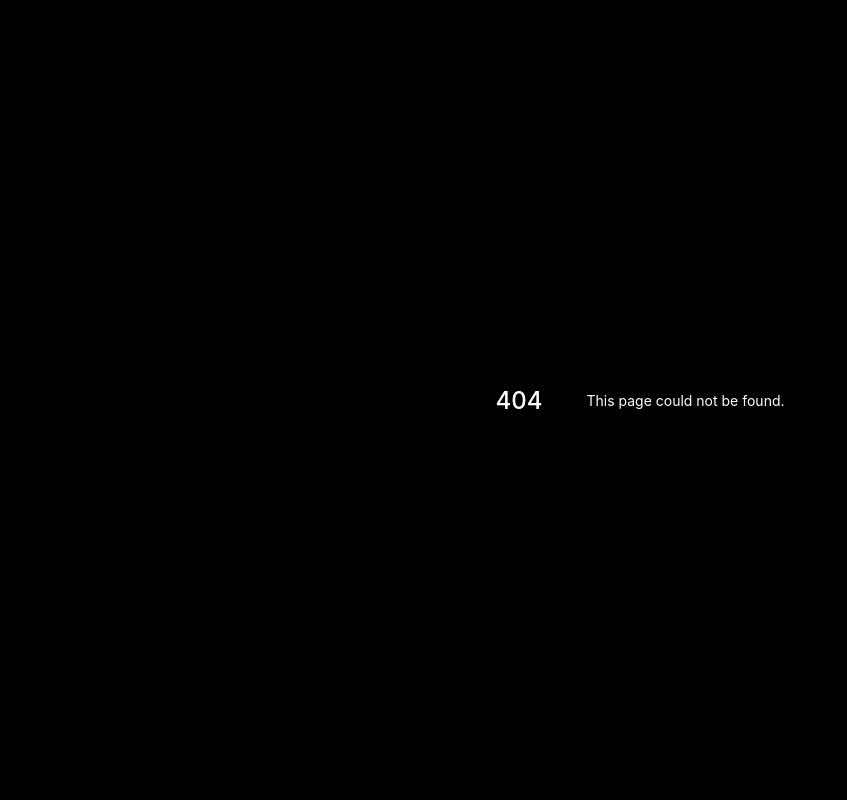
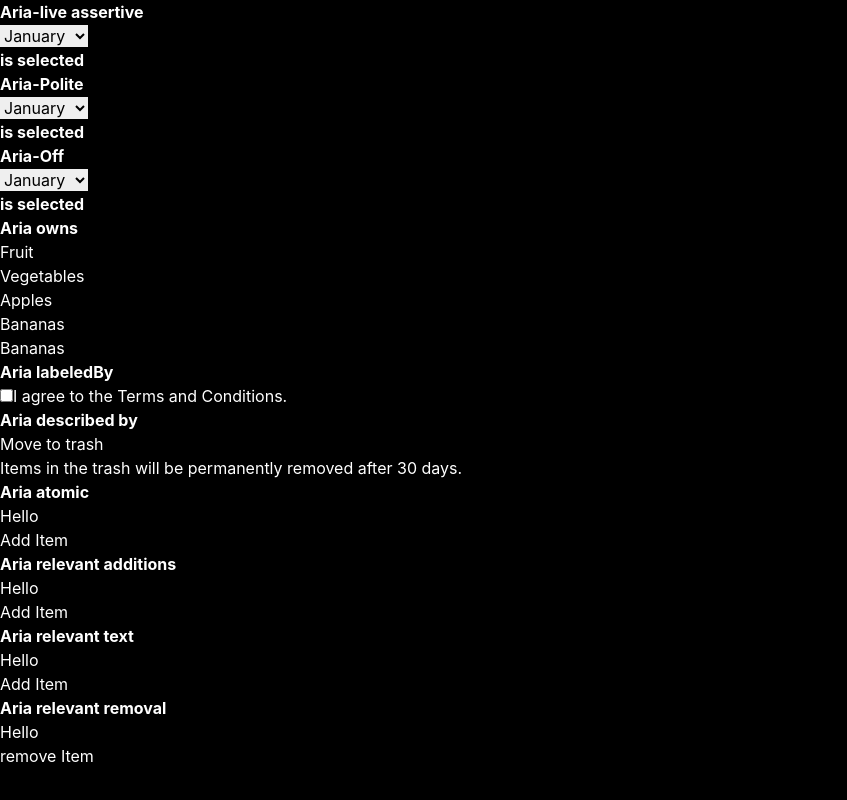
Before and after one commit to INOCcent-afk/twitter-clone-FE, a Next.js app: page /practice in a window 1280 px wide. Before the commit this address had no page. Shown: the whole page, without its empty margins (0-847 px from the left). Built offline with nearby package versions, Linux system fonts and the light colour scheme.

Commit message:
accesibility practice

```diff
--- a/src/modules/home-page/HomePage.tsx
+++ b/src/modules/home-page/HomePage.tsx
@@ -76,58 +76,6 @@ export const HomePage: NextPage = () => {
                 author={tweet.attributes.user.data.attributes.username}
               />
             ))}
-          {sortTweets &&
-            sortTweets.map((tweet) => (
-              <Tweet
-                key={tweet.id}
-                text={tweet.attributes.text}
-                id={tweet.attributes.user.data.id}
-                createdAt={tweet.attributes.createdAt}
-                likes={tweet.attributes.likes.data.length}
-                comments={tweet.attributes.comments.data.length}
-                reshare={tweet.attributes.reshare.data.length}
-                author={tweet.attributes.user.data.attributes.username}
-              />
-            ))}
-          {sortTweets &&
-            sortTweets.map((tweet) => (
-              <Tweet
-                key={tweet.id}
-                text={tweet.attributes.text}
-                id={tweet.attributes.user.data.id}
-                createdAt={tweet.attributes.createdAt}
-                likes={tweet.attributes.likes.data.length}
-                comments={tweet.attributes.comments.data.length}
-                reshare={tweet.attributes.reshare.data.length}
-                author={tweet.attributes.user.data.attributes.username}
-              />
-            ))}
-          {sortTweets &&
-            sortTweets.map((tweet) => (
-              <Tweet
-                key={tweet.id}
-                text={tweet.attributes.text}
-                id={tweet.attributes.user.data.id}
-                createdAt={tweet.attributes.createdAt}
-                likes={tweet.attributes.likes.data.length}
-                comments={tweet.attributes.comments.data.length}
-                reshare={tweet.attributes.reshare.data.length}
-                author={tweet.attributes.user.data.attributes.username}
-              />
-            ))}
-          {sortTweets &&
-            sortTweets.map((tweet) => (
-              <Tweet
-                key={tweet.id}
-                text={tweet.attributes.text}
-                id={tweet.attributes.user.data.id}
-                createdAt={tweet.attributes.createdAt}
-                likes={tweet.attributes.likes.data.length}
-                comments={tweet.attributes.comments.data.length}
-                reshare={tweet.attributes.reshare.data.length}
-                author={tweet.attributes.user.data.attributes.username}
-              />
-            ))}
           {feedsData && !isFeedsDataLoading && !feedsData.data.data.length ? (
             <div className="my-5">
               <NoDataMessage heading={`"No Tweets yet!"`}>
--- /dev/null
+++ b/src/pages/practice.tsx
@@ -0,0 +1,162 @@
+import React, { FC, useState } from "react";
+
+const Practice: FC = () => {
+  const [monthValue1, setMonthValue1] = useState<string>("");
+  const [monthValue2, setMonthValue2] = useState<string>("");
+  const [monthValue3, setMonthValue3] = useState<string>("");
+
+  const [atomic, setAtomic] = useState(false);
+  const [addition, setAddition] = useState(false);
+  const [text, setText] = useState(false);
+  const [removal, setRemoval] = useState(false);
+
+  return (
+    <>
+      <div>
+        <h1>Aria-live assertive</h1>
+        <select
+          name="months"
+          id=""
+          onChange={(e) => setMonthValue1(e.currentTarget.value)}
+          className="text-black"
+          aria-controls="planetInfo"
+        >
+          <option value="january" className="text-black">
+            January
+          </option>
+          <option value="february" className="text-black">
+            February
+          </option>
+          <option value="march" className="text-black">
+            March
+          </option>
+        </select>
+
+        <section id="planetInfo">
+          <h1 aria-live="assertive">{monthValue1} is selected</h1>
+        </section>
+      </div>
+      <div>
+        <h1>Aria-Polite</h1>
+        <select
+          name="months"
+          id=""
+          onChange={(e) => setMonthValue2(e.currentTarget.value)}
+          className="text-black"
+          aria-controls="planetInfo"
+        >
+          <option value="january" className="text-black">
+            January
+          </option>
+          <option value="february" className="text-black">
+            February
+          </option>
+          <option value="march" className="text-black">
+            March
+          </option>
+        </select>
+
+        <section id="planetInfo">
+          <h1 aria-live="polite">{monthValue2} is selected</h1>
+        </section>
+      </div>
+      <div>
+        <h1>Aria-Off</h1>
+        <select
+          name="months"
+          id=""
+          onChange={(e) => setMonthValue3(e.currentTarget.value)}
+          className="text-black"
+          aria-controls="planetInfo"
+        >
+          <option value="january" className="text-black">
+            January
+          </option>
+          <option value="february" className="text-black">
+            February
+          </option>
+          <option value="march" className="text-black">
+            March
+          </option>
+        </select>
+
+        <section id="planetInfo">
+          <h1 aria-live="off">{monthValue3} is selected</h1>
+        </section>
+      </div>
+
+      <div className="">
+        <h1>Aria owns</h1>
+        <ul>
+          <li aria-owns="child" tabIndex={0}>
+            Fruit
+          </li>
+          <li>Vegetables</li>
+        </ul>
+
+        <ul id="child">
+          <li tabIndex={0}>Apples</li>
+          <li>Bananas</li>
+          <li>Bananas</li>
+        </ul>
+      </div>
+
+      <div className="">
+        <h1>Aria labeledBy</h1>
+
+        <input type="checkbox" aria-labelledby="tac" />
+        <span id="tac">I agree to the Terms and Conditions.</span>
+      </div>
+
+      <div className="">
+        <h1>Aria described by</h1>
+
+        <button aria-describedby="trash-desc">Move to trash</button>
+        <p id="trash-desc">
+          Items in the trash will be permanently removed after 30 days.
+        </p>
+      </div>
+
+      <div className="">
+        <h1>Aria atomic</h1>
+        <div className="" aria-live="polite" aria-atomic="true">
+          <span>Hello</span>
+          {atomic && <span>should alert atomic</span>}
+          {atomic && "should alert atomic"}
+        </div>
+        <button onClick={() => setAtomic(true)}>Add Item</button>
+      </div>
+
+      <div className="">
+        <h1>Aria relevant additions</h1>
+        <div className="" aria-live="polite" aria-relevant="additions">
+          <span>Hello</span>
+          {addition && <span>should alert added eleements</span>}
+          {addition && "should not alert text"}
+        </div>
+        <button onClick={() => setAddition(true)}>Add Item</button>
+      </div>
+
+      <div className="">
+        <h1>Aria relevant text</h1>
+        <div className="" aria-live="polite" aria-relevant="text">
+          <span>Hello</span>
+          {text && <span>should not alert added eleements</span>}
+          {text && "should  alert added text"}
+        </div>
+        <button onClick={() => setText(true)}>Add Item</button>
+      </div>
+
+      <div className="">
+        <h1>Aria relevant removal</h1>
+        <div className="" aria-live="polite" aria-relevant="removals">
+          <span>Hello</span>
+          {removal && <span>should alert removed eleements</span>}
+        </div>
+        <button onClick={() => setRemoval(true)}>remove Item</button>
+      </div>
+    </>
+  );
+};
+
+export default Practice;
```
